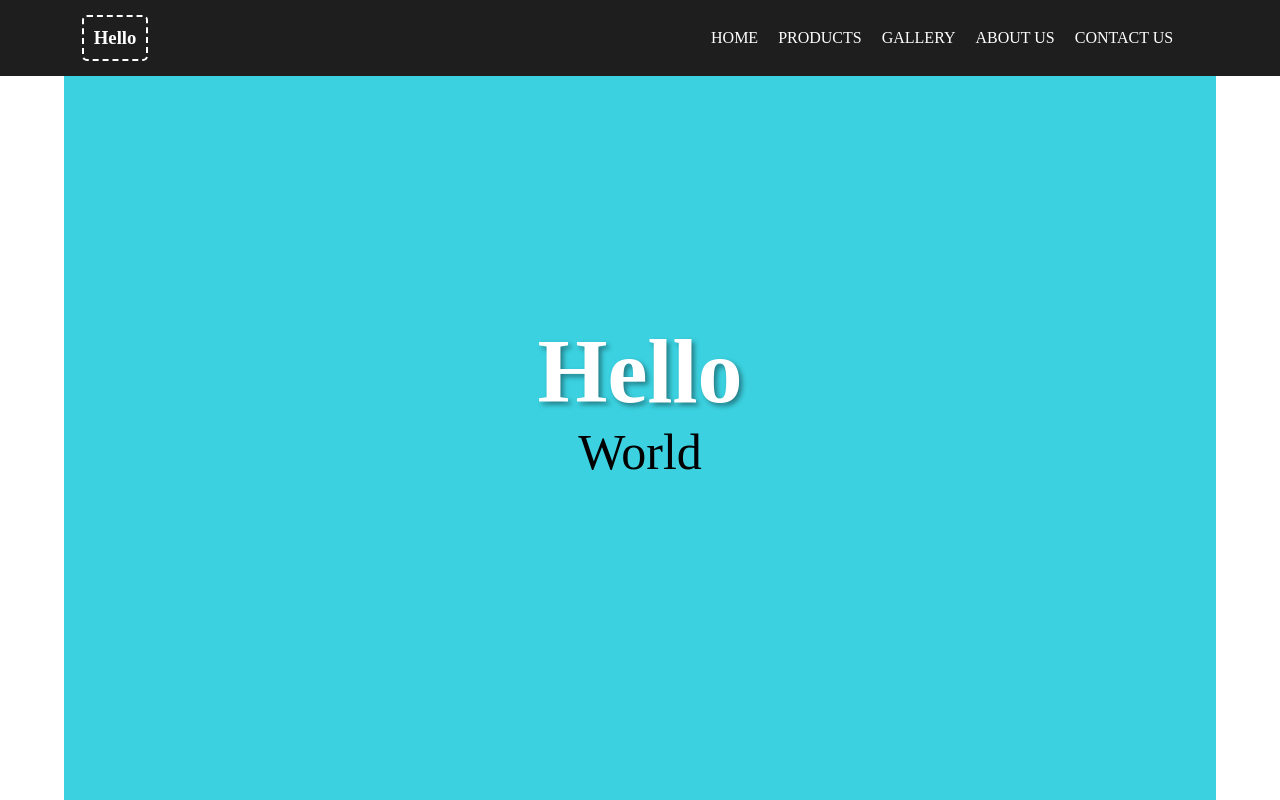
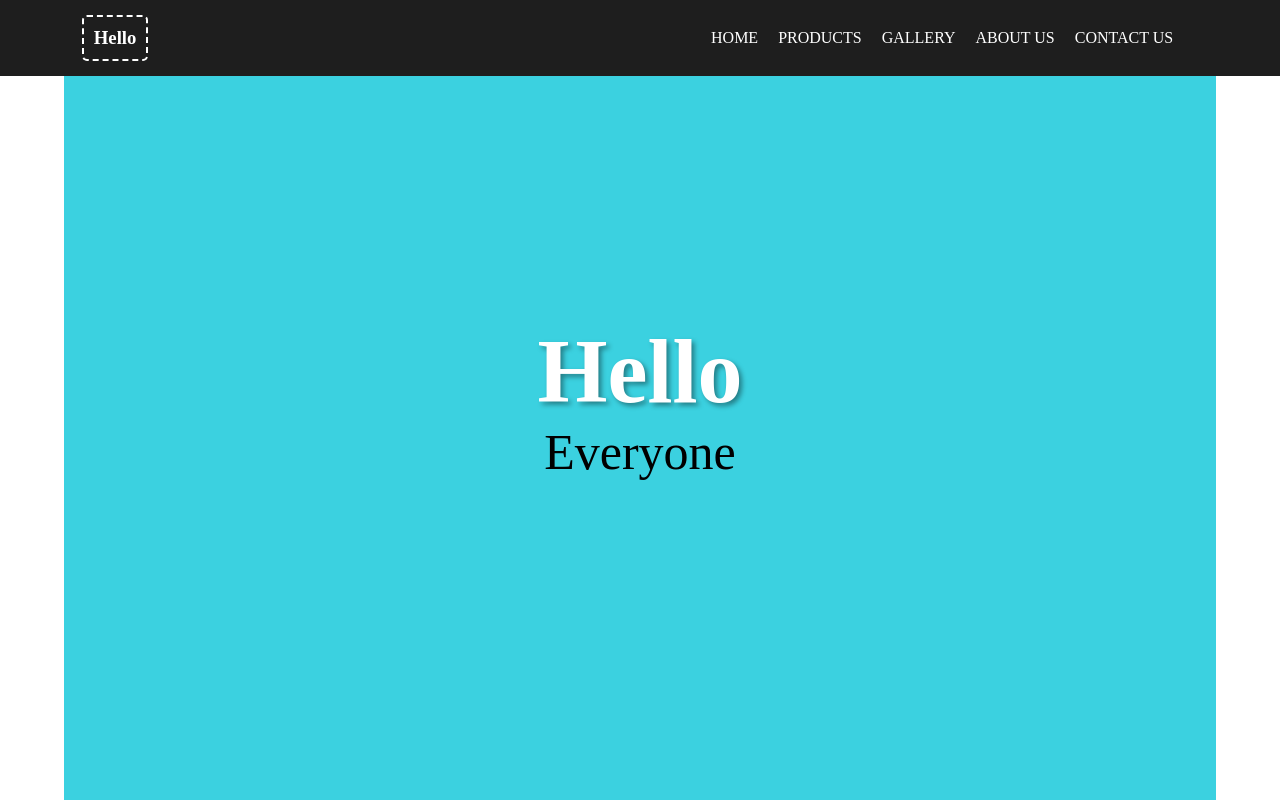
Before and after one commit to Prashant-25/Prashant-25.github.io, a plain HTML site: page index.html in a window 1280 px wide. Shown: the top 800 px of the page. Drawn offline with Linux system fonts and the light colour scheme.

Commit message:
changed world to everyone

```diff
--- a/index.html
+++ b/index.html
@@ -19,7 +19,7 @@
 	<div class="container">
 	<div class="back">
 		<h2>Hello</h2>
-		<p>World</p>
+		<p>Everyone</p>
 	</div>
 
 	<div class="services">
```
